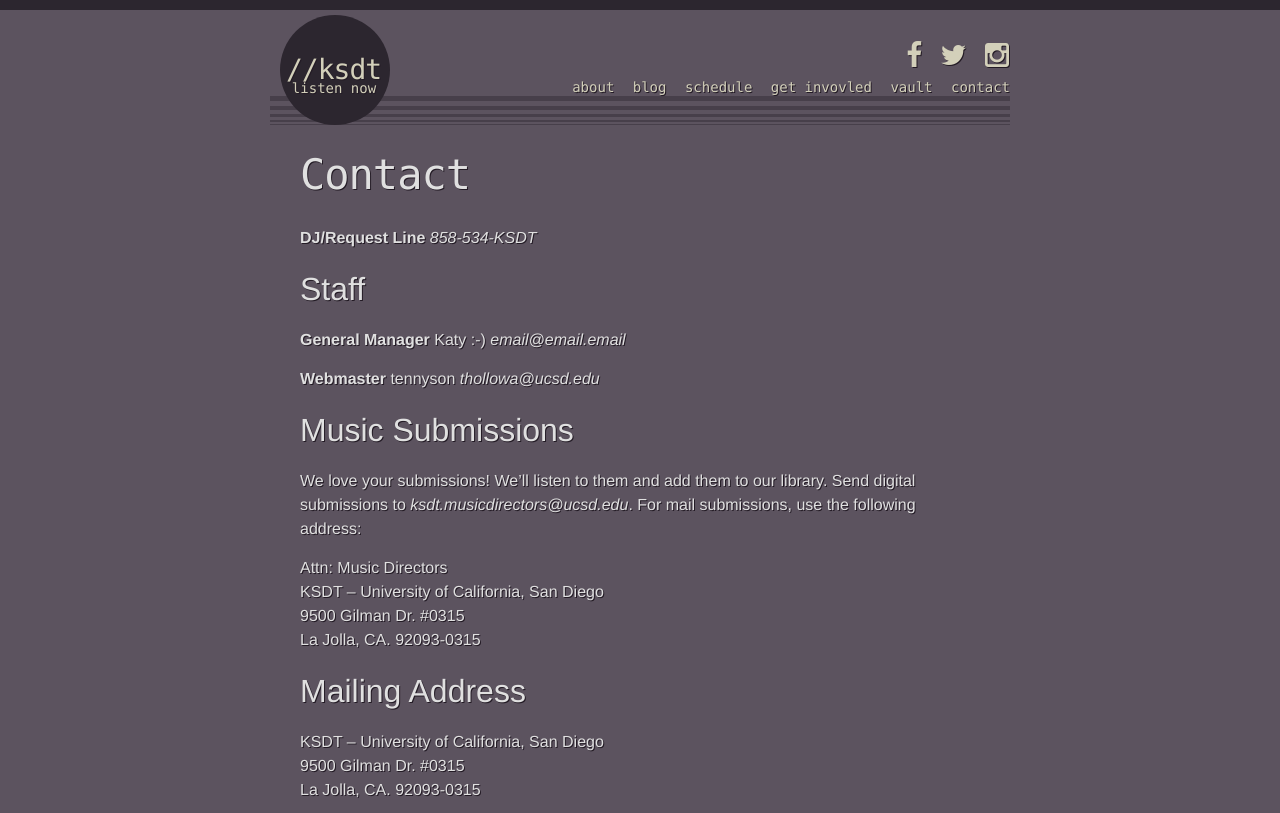
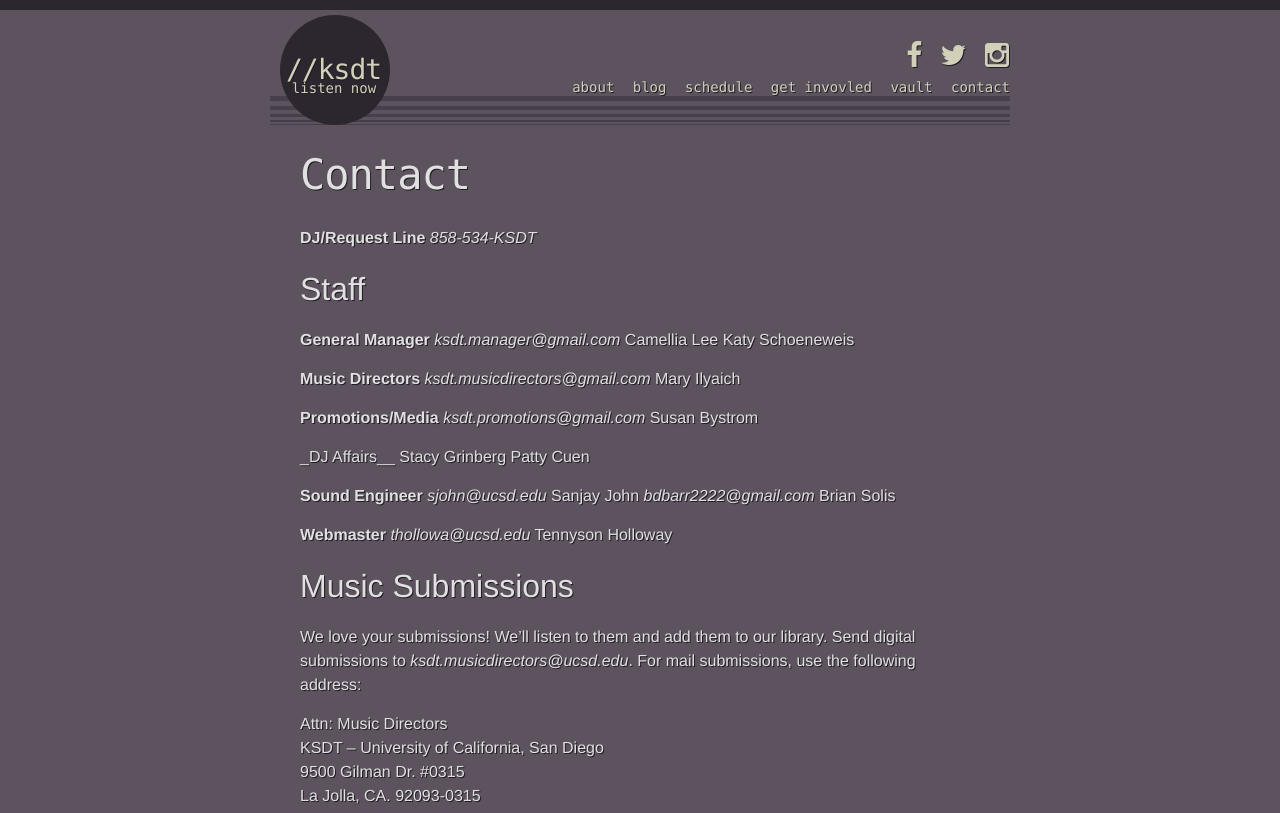
Before and after one commit to m4chinations/ksdt-website, a Jekyll site: the page built from contact.md, in a window 1280 px wide and 900 px high, cut to the strip 0-813 px from the top of the window. Built offline with Jekyll 4.4.1, drawn with Linux system fonts in a browser that asks for light colours.

Commit message:
Update contact.md
updated people

```diff
--- a/contact.md
+++ b/contact.md
@@ -8,9 +8,32 @@
 
 ## Staff
 
-__General Manager__ Katy :-) *email@email.email*
+__General Manager__
+*ksdt.manager@gmail.com*
+Camellia Lee
+Katy Schoeneweis
 
-__Webmaster__ tennyson *thollowa@ucsd.edu*
+__Music Directors__
+*ksdt.musicdirectors@gmail.com*
+Mary Ilyaich
+
+__Promotions/Media__
+*ksdt.promotions@gmail.com*
+Susan Bystrom
+
+_DJ Affairs__
+Stacy Grinberg
+Patty Cuen
+
+__Sound Engineer__
+*sjohn@ucsd.edu*
+Sanjay John
+*bdbarr2222@gmail.com*
+Brian Solis
+
+__Webmaster__
+*thollowa@ucsd.edu*
+Tennyson Holloway
 
 ## Music Submissions
 
```
